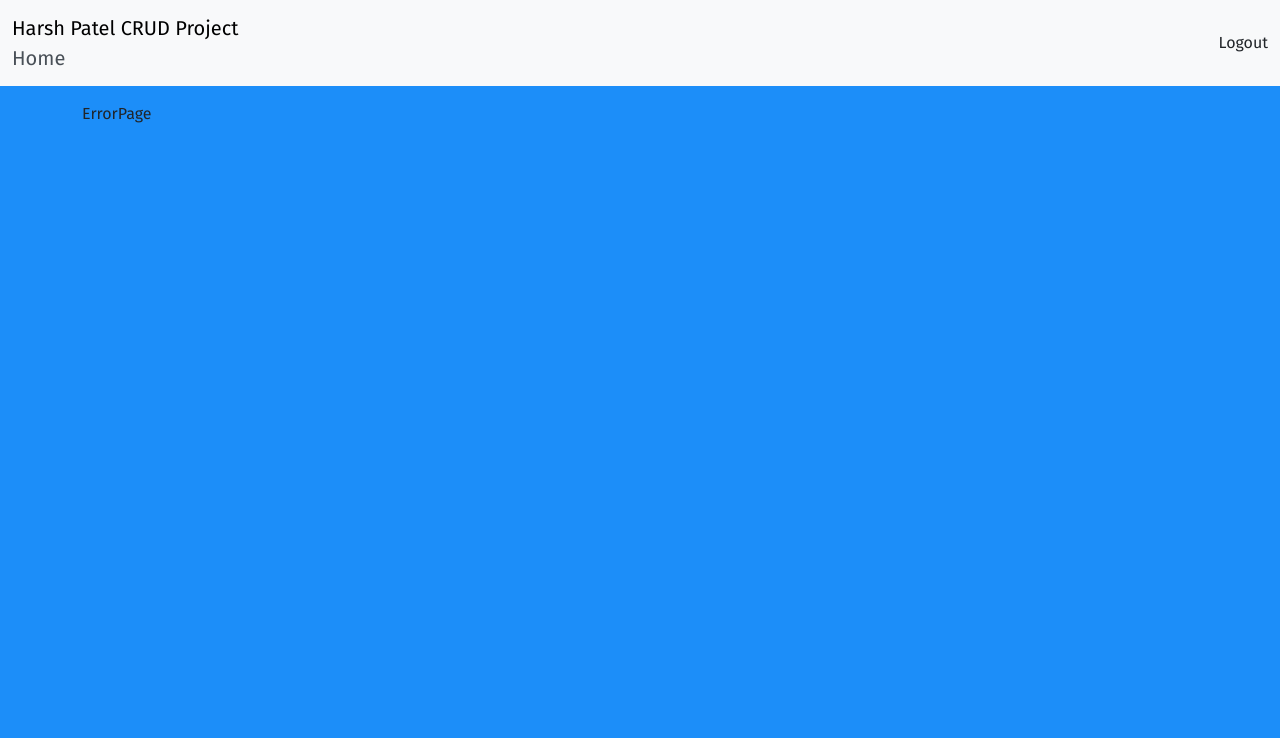
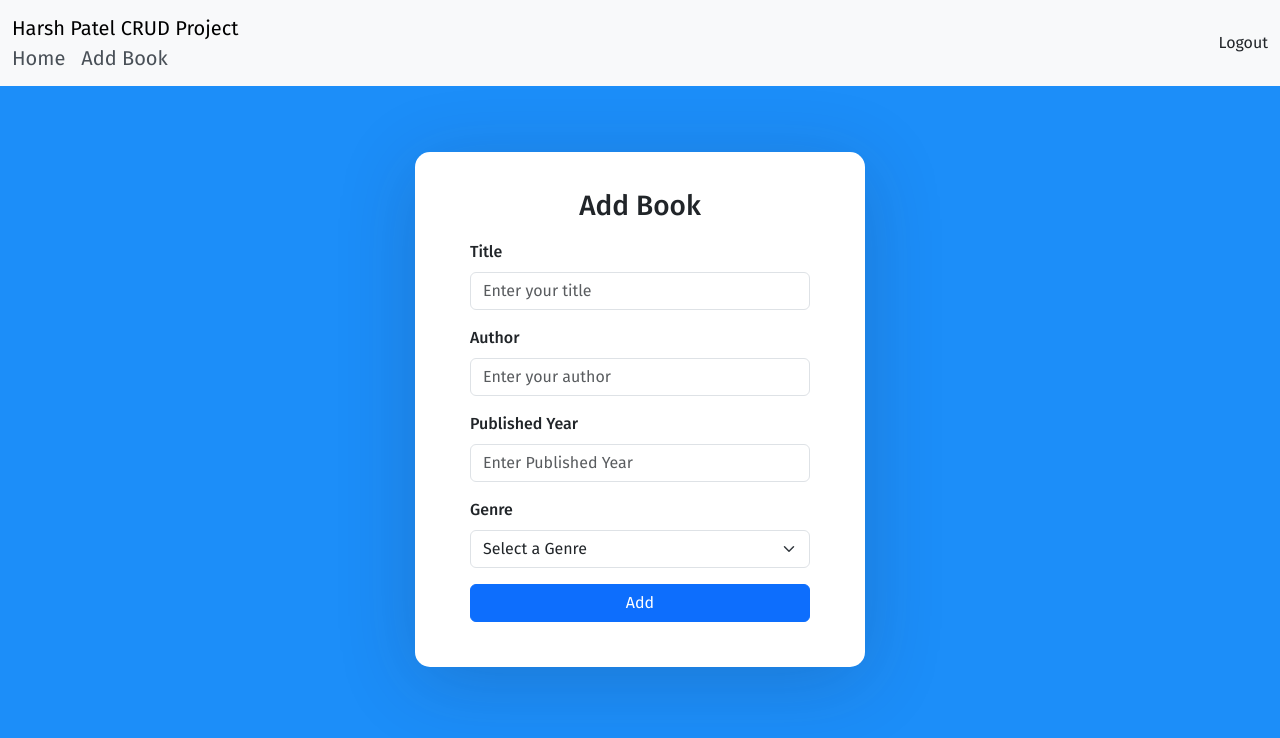
Before and after one commit to harshpatel-44/harsh-patel-thinkwik-crud, a React (Create React App) app: page /add in a window 1280 px wide. Shown: the top 738 px of the page. Built offline with nearby package versions, Linux system fonts and the light colour scheme.

Commit message:
=>Added add book form page =>Added formik form with validation =>Finished add book

```diff
--- a/src/App.js
+++ b/src/App.js
@@ -1,30 +1,17 @@
-import React, { useCallback } from "react";
+import React from "react";
 import { useSelector } from "react-redux";
-import { Link, Navigate, Route, Routes } from "react-router-dom";
-import { Nav, NavItem, Navbar, NavbarBrand } from "reactstrap";
+import { Navigate, Route, Routes } from "react-router-dom";
 import "./App.css";
-import { handleUserLogout } from "./redux/action/auth";
-import { showConfirmation } from "./utils";
 
+import AddEditBook from "./view/books/addEdit/AddEditBook";
 import ErrorPage from "./view/error";
 import Home from "./view/home";
 import LoginPage from "./view/login";
 import SignUpPage from "./view/signup";
+import NavBarComponent from "./view/navbar/NavBarComponent";
 
 const App = () => {
   const { isLoggedIn } = useSelector((state) => state.auth);
-
-  // const navigate = useNavigate();
-
-  const logoutHandler = useCallback(async () => {
-    return showConfirmation({ text: "you want to logout?" }).then(async (e) => {
-      if (e.isConfirmed) {
-        try {
-          await handleUserLogout();
-        } catch (e) {}
-      }
-    });
-  }, [handleUserLogout]);
 
   const ProtectedRoute = ({ ChildComponent }) => {
     if (!isLoggedIn) {
@@ -36,32 +23,7 @@ const App = () => {
 
   return (
     <>
-      {isLoggedIn && (
-        <Navbar color="light" className="mb-3">
-          <NavbarBrand>
-            Harsh Patel CRUD Project
-            <br />
-            <Nav className="d-flex flex-row gap-3 me-auto" navbar>
-              <NavItem
-                tag={Link}
-                className="text-reset text-light-emphasis text-decoration-none"
-                to="/"
-              >
-                Home
-              </NavItem>
-            </Nav>
-          </NavbarBrand>
-
-          <Nav
-            className="ml-auto d-flex flex-row align-items-center gap-5"
-            navbar
-          >
-            <NavItem onClick={logoutHandler} className="cursor-pointer">
-              Logout
-            </NavItem>
-          </Nav>
-        </Navbar>
-      )}
+      {isLoggedIn && <NavBarComponent />}
       <div className="container">
         <Routes>
           <Route
@@ -75,6 +37,8 @@ const App = () => {
           />
           <Route path="login" element={<LoginPage />} exact={true} />
           <Route path="signup" element={<SignUpPage />} exact={true} />
+          <Route path="add" element={<AddEditBook />} exact={true} />
+          <Route path="edit/:bookId" element={<AddEditBook />} exact={true} />
         </Routes>
       </div>
     </>
--- /dev/null
+++ b/src/redux/action/bookActions.js
@@ -0,0 +1,39 @@
+import {
+  ADD_BOOK,
+  REMOVE_BOOK,
+  UPDATE_BOOK,
+} from "../actionTypes/booksActionTypes";
+import store from "../store";
+
+export const handleAddBook = async (bookData) => {
+  try {
+    store.dispatch({
+      type: ADD_BOOK,
+      payload: bookData,
+    });
+  } catch (e) {
+    throw e;
+  }
+};
+
+export const handleRemoveBook = async (bookId) => {
+  try {
+    store.dispatch({
+      type: REMOVE_BOOK,
+      payload: bookId,
+    });
+  } catch (e) {
+    throw e;
+  }
+};
+
+export const handleUpdateBookData = async (newBookData) => {
+  try {
+    store.dispatch({
+      type: UPDATE_BOOK,
+      payload: newBookData,
+    });
+  } catch (e) {
+    throw e;
+  }
+};
--- a/src/redux/reducers/booksReducer.js
+++ b/src/redux/reducers/booksReducer.js
@@ -12,16 +12,30 @@ const booksReducer = (state = initialState, action) => {
     case ADD_BOOK: {
       return {
         ...state,
+        booksData: [...state.booksData, action.payload],
       };
     }
     case REMOVE_BOOK: {
+      const filteredData = state.booksData?.filter(
+        (book) => book.id !== action.payload
+      );
       return {
         ...state,
+        booksData: [...filteredData],
       };
     }
     case UPDATE_BOOK: {
+      const updatedData = state.booksData?.map((book) => {
+        if (book.id === action.payload.id) {
+          return { ...action.payload };
+        } else {
+          return { ...book };
+        }
+      });
+
       return {
         ...state,
+        booksData: [...updatedData],
       };
     }
     default:
--- a/src/view/books/addEdit/AddEditBook.js
+++ b/src/view/books/addEdit/AddEditBook.js
@@ -1,7 +1,201 @@
-import React from "react";
+import { ErrorMessage, Field, Formik, useFormik } from "formik";
+import React, { useCallback, useEffect, useState } from "react";
+import { useSelector } from "react-redux";
+import { useNavigate } from "react-router";
+import { Link } from "react-router-dom";
+import { v4 as uuidv4 } from "uuid";
+import {
+  Button,
+  Form,
+  FormFeedback,
+  FormGroup,
+  Input,
+  Label,
+  Spinner,
+} from "reactstrap";
+import * as yup from "yup";
+import { handleUserLogin } from "../../../redux/action/auth";
+import {
+  handleAddBook,
+  handleUpdateBookData,
+} from "../../../redux/action/bookActions";
+import Swal from "sweetalert2";
+
+const genreList = [
+  "Select a Genre",
+  "Action",
+  "Comedy",
+  "History",
+  "Short Story",
+  "Poetry",
+  "Romance",
+  "Fairy Tale",
+];
 
 const AddEditBook = () => {
-  return <div>AddEditBook</div>;
+  const { booksData } = useSelector((state) => state.books);
+
+  const navigate = useNavigate();
+  const [isLoading, setLoading] = useState(false);
+  const [isEdit, setEdit] = useState(false);
+  const [resErr, setResErr] = useState("");
+
+  const BookFormSchema = yup.object().shape({
+    title: yup.string().trim().required().label("Title"),
+    author: yup.string().trim().required().label("Author"),
+    publishedYear: yup
+      .number()
+      .typeError("Invalid year")
+      .integer("Year must be an integer")
+      .min(1000, "Year must be greater than or equal to 1000")
+      .max(new Date().getFullYear(), "Year cannot be in the future")
+      .required()
+      .label("Published Year"),
+    genre: yup
+      .string()
+      .required()
+      .test("", "Genre is required field", (value) => value !== genreList[0])
+      .label("Genre"),
+  });
+
+  const onFormSubmit = async (values) => {
+    console.log(values);
+    const { title, author, publishedYear, genre } = values;
+    try {
+      setLoading(true);
+      setResErr("");
+      const apiData = {
+        id: isEdit ? booksData.id : uuidv4(),
+        title,
+        author,
+        year: publishedYear,
+        genre,
+      };
+
+      const addEditBookRes = isEdit
+        ? await handleUpdateBookData(apiData)
+        : await handleAddBook(apiData);
+
+      return Swal.fire({
+        title: isEdit
+          ? "Book Updated Successfully!"
+          : "Book Added Successfully",
+        icon: "success",
+      }).then(() => {
+        navigate("/");
+      });
+    } catch (e) {
+      console.log(e);
+    } finally {
+      setLoading(false);
+    }
+  };
+
+  const { handleSubmit, errors, touched, handleChange } = useFormik({
+    initialValues: {
+      title: "",
+      author: "",
+      publishedYear: null,
+      genre: "",
+    },
+    validationSchema: BookFormSchema,
+    onSubmit: onFormSubmit,
+  });
+
+  const renderGenreList = useCallback(
+    () =>
+      genreList.map((item) => (
+        <option key={item} value={item}>
+          {item}
+        </option>
+      )),
+    []
+  );
+
+  return (
+    <div className="App">
+      <div className="auth-wrapper">
+        <div className="auth-inner">
+          <h3>Add Book</h3>
+          {resErr && (
+            <div className="alert alert-danger" role="alert">
+              {resErr}
+            </div>
+          )}
+
+          <Form onSubmit={handleSubmit}>
+            <FormGroup>
+              <Label for="title">Title</Label>
+              <Input
+                type="title"
+                name="title"
+                id="title"
+                placeholder="Enter your title"
+                onChange={handleChange}
+                invalid={touched.title && !!errors.title}
+              />
+
+              {errors?.title && <FormFeedback> {errors?.title}</FormFeedback>}
+            </FormGroup>
+
+            <FormGroup>
+              <Label for="author">Author</Label>
+              <Input
+                type="author"
+                name="author"
+                id="author"
+                placeholder="Enter your author"
+                onChange={handleChange}
+                invalid={touched.author && !!errors.author}
+              />
+              {errors?.author && <FormFeedback> {errors?.author}</FormFeedback>}
+            </FormGroup>
+            <FormGroup>
+              <Label for="publishedYear">Published Year</Label>
+              <Input
+                type="number"
+                id="publishedYear"
+                name="publishedYear"
+                onChange={handleChange}
+                placeholder="Enter Published Year"
+                invalid={touched.publishedYear && !!errors.publishedYear}
+              />
+              {errors?.publishedYear && (
+                <FormFeedback> {errors?.publishedYear}</FormFeedback>
+              )}
+            </FormGroup>
+
+            <FormGroup>
+              <Label for="genre">Genre</Label>
+              <Input
+                type="select"
+                id="genre"
+                name="genre"
+                onChange={handleChange}
+                placeholder="Select Genre"
+                invalid={touched.genre && !!errors.genre}
+              >
+                {renderGenreList()}
+              </Input>
+              {errors?.genre && <FormFeedback> {errors?.genre}</FormFeedback>}
+            </FormGroup>
+
+            <div className="d-grid">
+              <Button type="submit" color="primary" disabled={isLoading}>
+                {isLoading ? (
+                  <>
+                    <Spinner size={"sm"} /> ...Loading
+                  </>
+                ) : (
+                  "Add"
+                )}
+              </Button>
+            </div>
+          </Form>
+        </div>
+      </div>
+    </div>
+  );
 };
 
 export default AddEditBook;
--- a/src/view/books/bookCard/BookCard.js
+++ b/src/view/books/bookCard/BookCard.js
@@ -2,7 +2,7 @@ import React from "react";
 import { Button, Card, CardBody, CardText, CardTitle } from "reactstrap";
 
 const BookCard = (props) => {
-  const { title, author, year, onEditBook, onDeleteBook } = props;
+  const { title, author, year, genre, onEditBook, onDeleteBook } = props;
 
   return (
     <Card className="my-3 overflow-hidden h-100">
@@ -15,6 +15,9 @@ const BookCard = (props) => {
         </CardText>
         <CardText className="d-flex align-items-center gap-1">
           Published Year:<span className="h6 m-0 p-0">{year}</span>
+        </CardText>
+        <CardText className="d-flex align-items-center gap-1">
+          Genre:<span className="h6 m-0 p-0">{genre}</span>
         </CardText>
       </CardBody>
 
--- a/src/view/books/index.js
+++ b/src/view/books/index.js
@@ -89,6 +89,7 @@ const BooksList = () => {
                 id={book.id}
                 title={book.title}
                 author={book.author}
+                genre={book.genre}
                 year={book.year}
                 onEditBook={onActionClick.bind(null, book, "edit")}
                 onDeleteBook={onActionClick.bind(null, book, "delete")}
--- /dev/null
+++ b/src/view/navbar/NavBarComponent.js
@@ -0,0 +1,50 @@
+import React, { useCallback } from "react";
+import { Link } from "react-router-dom";
+import { Nav, NavItem, Navbar, NavbarBrand } from "reactstrap";
+import { handleUserLogout } from "../../redux/action/auth";
+import { showConfirmation } from "../../utils";
+
+const NavBarComponent = () => {
+  const logoutHandler = useCallback(async () => {
+    return showConfirmation({ text: "you want to logout?" }).then(async (e) => {
+      if (e.isConfirmed) {
+        try {
+          await handleUserLogout();
+        } catch (e) {}
+      }
+    });
+  }, [handleUserLogout]);
+
+  return (
+    <Navbar color="light" className="mb-3">
+      <NavbarBrand>
+        Harsh Patel CRUD Project
+        <br />
+        <Nav className="d-flex flex-row gap-3 me-auto" navbar>
+          <NavItem
+            tag={Link}
+            className="text-reset text-light-emphasis text-decoration-none"
+            to="/"
+          >
+            Home
+          </NavItem>
+          <NavItem
+            tag={Link}
+            className="text-reset text-light-emphasis text-decoration-none"
+            to="/add"
+          >
+            Add Book
+          </NavItem>
+        </Nav>
+      </NavbarBrand>
+
+      <Nav className="ml-auto d-flex flex-row align-items-center gap-5" navbar>
+        <NavItem onClick={logoutHandler} className="cursor-pointer">
+          Logout
+        </NavItem>
+      </Nav>
+    </Navbar>
+  );
+};
+
+export default NavBarComponent;
```
